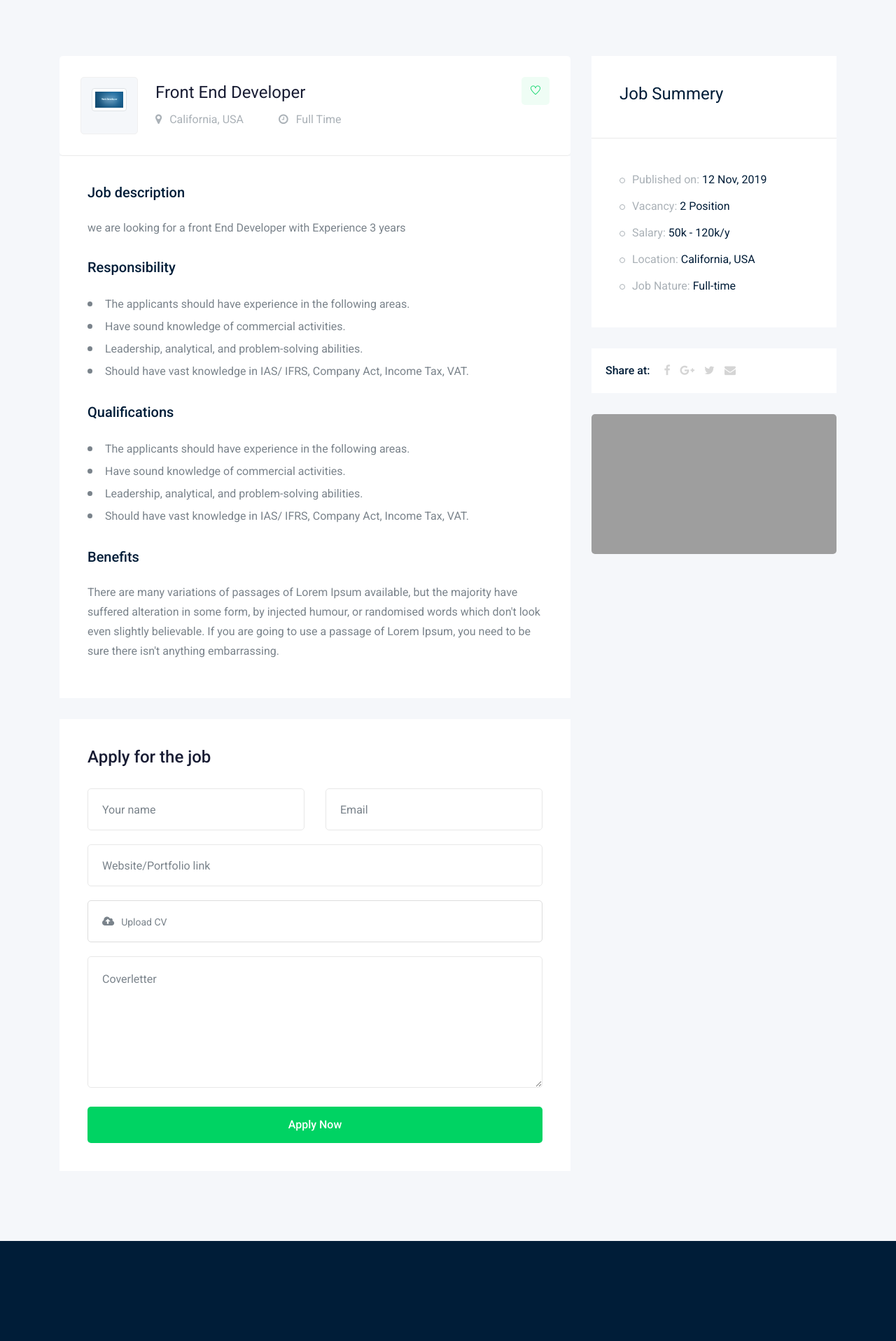
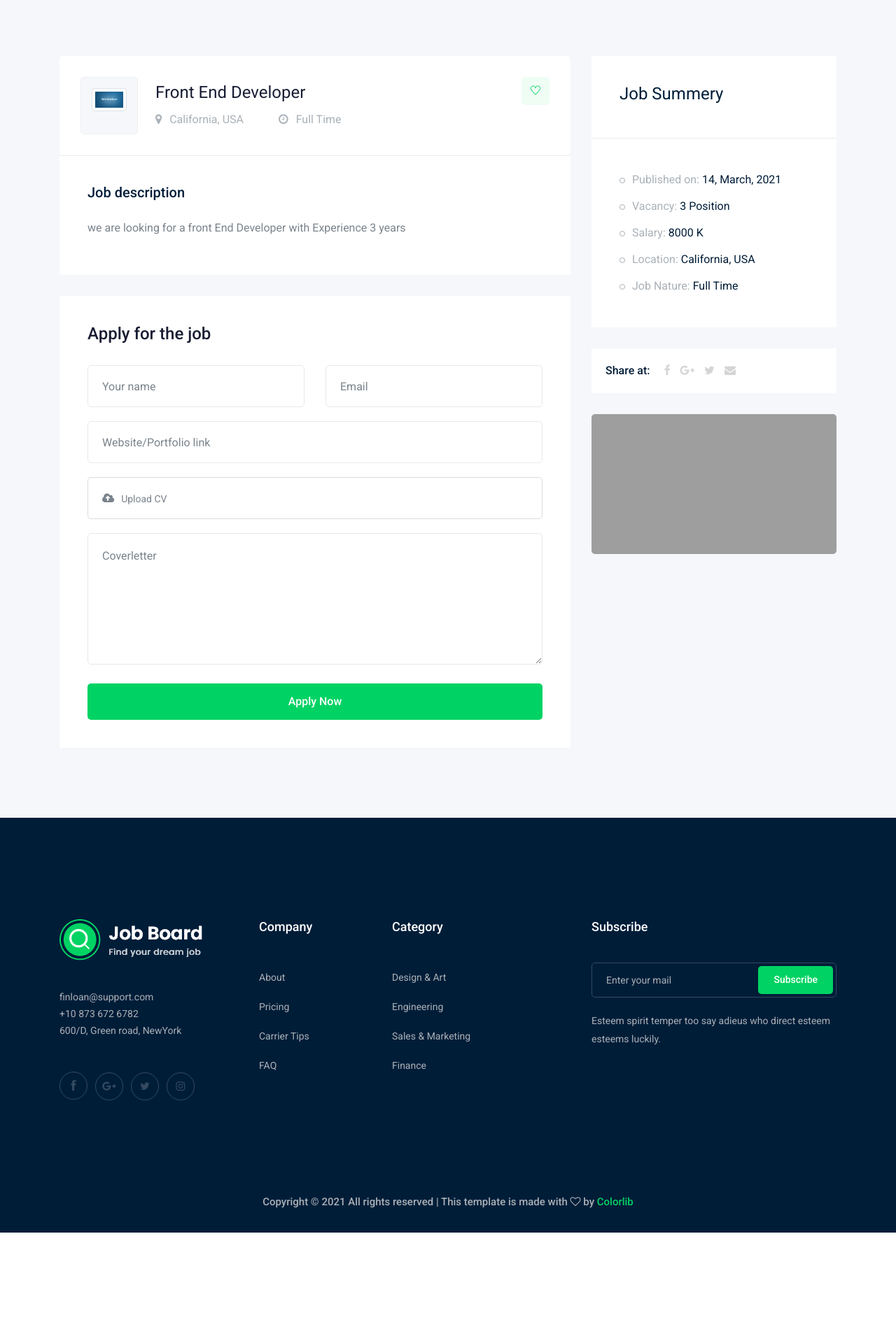
Before and after one commit to MohamedAm1n/Django-job-board, a Django app: page /jobs/2 in a window 1280 px wide. Shown: the part 371-2288 px from the top of the page at 70% size. After the commit the page ends 2133 px from the top, so only its background shows below. Run offline with Django 3.2, Linux system fonts and the light colour scheme; data comes from the database, SQL or seed files in the repository; a map, chart or similar area stays blank; some libraries are stand-ins or nearby versions; grey boxes are pictures that could not be loaded.

Commit message:
edit job list and details view

```diff
--- a/job/templates/job/job_details.html
+++ b/job/templates/job/job_details.html
@@ -52,31 +52,6 @@
                         <h4>Job description</h4>
                         <p>{{job_detail.description}}</p>
                     </div>
-                    <div class="single_wrap">
-                        <h4>Responsibility</h4>
-                        <ul>
-                            <li>The applicants should have experience in the following areas.
-                            </li>
-                            <li>Have sound knowledge of commercial activities.</li>
-                            <li>Leadership, analytical, and problem-solving abilities.</li>
-                            <li>Should have vast knowledge in IAS/ IFRS, Company Act, Income Tax, VAT.</li>
-                        </ul>
-                    </div>
-                    <div class="single_wrap">
-                        <h4>Qualifications</h4>
-                        <ul>
-                            <li>The applicants should have experience in the following areas.
-                            </li>
-                            <li>Have sound knowledge of commercial activities.</li>
-                            <li>Leadership, analytical, and problem-solving abilities.</li>
-                            <li>Should have vast knowledge in IAS/ IFRS, Company Act, Income Tax, VAT.</li>
-                        </ul>
-                    </div>
-                    <div class="single_wrap">
-                        <h4>Benefits</h4>
-                        <p>There are many variations of passages of Lorem Ipsum available, but the majority have suffered alteration in some form, by injected humour, or randomised words which don't look even slightly believable. If you are going to use
-                            a passage of Lorem Ipsum, you need to be sure there isn't anything embarrassing.</p>
-                    </div>
                 </div>
                 <div class="apply_job_form white-bg">
                     <h4>Apply for the job</h4>
@@ -130,11 +105,11 @@
                     </div>
                     <div class="job_content">
                         <ul>
-                            <li>Published on: <span>12 Nov, 2019</span></li>
-                            <li>Vacancy: <span>2 Position</span></li>
-                            <li>Salary: <span>50k - 120k/y</span></li>
+                            <li>Published on: <span>{{job_detail.published_at|date:'d, F, Y'}}</span></li>
+                            <li>Vacancy: <span>{{job_detail.vacancy}} Position</span></li>
+                            <li>Salary: <span>{{job_detail.salary}} K</span></li>
                             <li>Location: <span>California, USA</span></li>
-                            <li>Job Nature: <span> Full-time</span></li>
+                            <li>Job Nature: <span> {{job_detail.job_type}}</span></li>
                         </ul>
                     </div>
                 </div>
--- a/job/urls.py
+++ b/job/urls.py
@@ -1,6 +1,7 @@
 from django.urls import path
 from . import views
+app_name='job'
 urlpatterns = [
     path('',views.job_list_view),
-    path('<int:id>',views.job_details_view),
+    path('<int:id>',views.job_details_view,name='job_detail'),
 ]
--- a/job/views.py
+++ b/job/views.py
@@ -7,7 +7,7 @@ def job_list_view(request):
 # list all jobs
     list_jobs = Work.objects.all()
     context={
-        "jobs":list_jobs # data send to template with this name
+        "jobs":list_jobs ,# data send to template with this name
     }
     return render(request, 'job/job_list.html',context)
 
--- a/project/urls.py
+++ b/project/urls.py
@@ -20,7 +20,7 @@ from django.urls import path , include
 
 urlpatterns = [
     path('admin/', admin.site.urls),
-    path('jobs/', include('job.urls')),
+    path('jobs/', include('job.urls',namespace='jobs')),
 
 ]
 # ... the rest of your URLconf goes here ...
```
Also changed, not shown: job/templates/job/job_list.html (+4 -4 lines).
